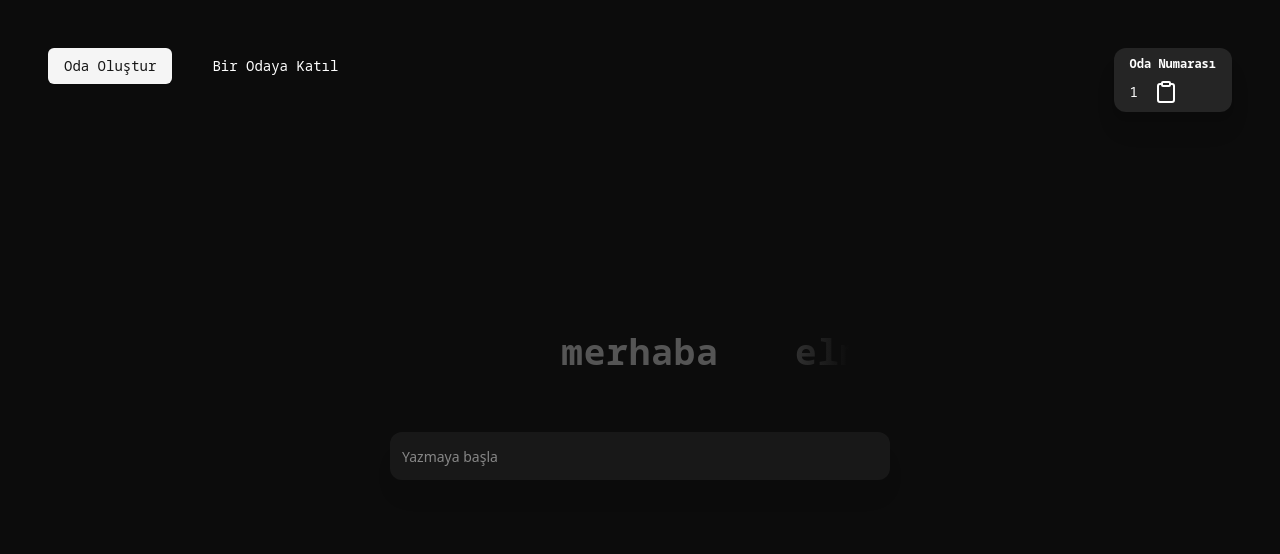
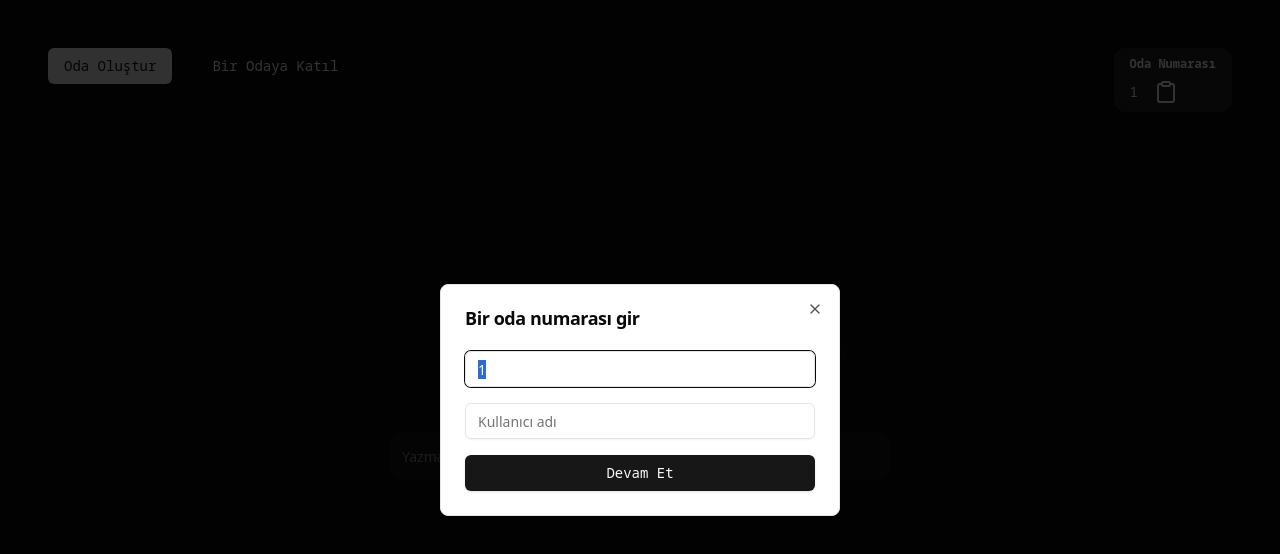
Before and after one commit to serkan-bayram/type-race-frontend, a React (Vite) app: page /1 in a window 1280 px wide. Shown: the top 554 px of the page. Built offline with nearby package versions, Linux system fonts and the light colour scheme; no server answers.

Commit message:
Use websockets for other places

```diff
--- a/src/components/create-room.tsx
+++ b/src/components/create-room.tsx
@@ -24,7 +24,10 @@ export function CreateRoom() {
 
     if (!userName) return;
 
+    localStorage.setItem("userName", userName.toString());
+
     // Connect to websocket and send your userName
+    socket.disconnect();
     socket.connect();
     socket.emit("createRoom", { userName: userName });
 
--- a/src/components/game-info.tsx
+++ b/src/components/game-info.tsx
@@ -1,45 +1,13 @@
-import { useEffect, useState } from "react";
-import { useUpdateRoomStatus } from "@/queries/queries";
-import { useGameStatus } from "@/lib/game-status-context";
-import { useParams } from "react-router-dom";
+import { useRoomSocket } from "@/hooks";
 
 export function Timer() {
-  const [timer, setTimer] = useState(60);
+  const { room } = useRoomSocket();
 
-  const mutation = useUpdateRoomStatus();
-
-  const { setGameStatus } = useGameStatus();
-
-  const { roomId } = useParams();
-
-  useEffect(() => {
-    // TODO: Now, everyone in room sends this request
-    // But only the one who is admin should send it
-    if (timer <= 0) {
-      if (roomId) {
-        mutation.mutate({
-          status: "finished",
-        });
-      } else {
-        setGameStatus("finished");
-      }
-    }
-  }, [timer]);
-
-  useEffect(() => {
-    const interval = setInterval(() => {
-      setTimer((time) => {
-        if (time >= 1) return time - 1;
-        else return time;
-      });
-    }, 1000);
-
-    return () => clearInterval(interval);
-  }, []);
+  if (!room) return null;
 
   return (
     <>
-      <div className="text-2xl font-semibold">{timer}</div>
+      <div className="text-2xl font-semibold">{room.secondsLeft}</div>
       <div>saniye kaldı</div>
     </>
   );
@@ -55,12 +23,12 @@ export function Score() {
 }
 
 export function GameInfo() {
-  const { gameStatus } = useGameStatus();
+  const { room } = useRoomSocket();
 
   return (
     <div className="absolute flex flex-col items-center justify-center text-white font-custom-noto top-36">
-      {gameStatus === "started" && <Timer />}
-      {gameStatus === "finished" && <Score />}
+      {room?.status === "started" && <Timer />}
+      {room?.status === "finished" && <Score />}
     </div>
   );
 }
--- a/src/components/join-room.tsx
+++ b/src/components/join-room.tsx
@@ -5,17 +5,25 @@ import {
   DialogTitle,
   DialogTrigger,
 } from "@/components/ui/dialog";
-import { FormEvent, useState } from "react";
+import { FormEvent, useEffect, useState } from "react";
 import { Button } from "./ui/button";
 import { Input } from "./ui/input";
 import { socket } from "@/socket";
 import { toast } from "sonner";
-import { useNavigate } from "react-router-dom";
+import { useNavigate, useParams } from "react-router-dom";
 
 export function JoinRoom() {
   const [open, setOpen] = useState(false);
 
   const navigate = useNavigate();
+
+  const { roomId } = useParams();
+
+  useEffect(() => {
+    if (socket.disconnected && roomId) {
+      setOpen(true);
+    }
+  }, [roomId]);
 
   const handleSubmit = (e: FormEvent<HTMLFormElement>) => {
     e.preventDefault();
@@ -27,7 +35,10 @@ export function JoinRoom() {
 
     if (!roomId || !userName) return;
 
+    localStorage.setItem("userName", userName.toString());
+
     // Connect to websocket and send your userName
+    socket.disconnect();
     socket.connect();
     socket.emit("joinRoom", { userName: userName, roomId: roomId });
 
@@ -55,7 +66,12 @@ export function JoinRoom() {
           <DialogTitle className="mb-2">Bir oda numarası gir</DialogTitle>
         </DialogHeader>
         <form className="flex flex-col gap-4" onSubmit={handleSubmit}>
-          <Input required name="room-id" placeholder="Oda numarası" />
+          <Input
+            required
+            name="room-id"
+            defaultValue={roomId}
+            placeholder="Oda numarası"
+          />
           <Input
             required
             name="user-name"
--- a/src/components/start-game.tsx
+++ b/src/components/start-game.tsx
@@ -11,7 +11,7 @@ export function StartGame() {
 
   const currentUser = room.users.find((user) => user.id === socket.id);
 
-  if (!currentUser?.isCreator) return null;
+  if (!currentUser?.isCreator || room.status) return null;
 
   const handleSubmit = (e: FormEvent<HTMLFormElement>) => {
     e.preventDefault();
--- a/src/components/word-input.tsx
+++ b/src/components/word-input.tsx
@@ -1,7 +1,8 @@
 import { ChangeEvent, Dispatch, KeyboardEvent, SetStateAction } from "react";
 import { Input } from "./ui/input";
 import { useParams } from "react-router-dom";
-import { useGameStatus } from "@/lib/game-status-context";
+import { useRoomSocket } from "@/hooks";
+import { toast } from "sonner";
 
 export function WordInput({
   history,
@@ -12,9 +13,9 @@ export function WordInput({
   setHistory: Dispatch<SetStateAction<string[]>>;
   wordsList: string[];
 }) {
-  const { gameStatus, setGameStatus } = useGameStatus();
+  const { roomId } = useParams();
 
-  const { roomId } = useParams();
+  const { room } = useRoomSocket();
 
   const historyLastIndex = history.length - 1;
 
@@ -34,10 +35,6 @@ export function WordInput({
 
   const handleChange = (e: ChangeEvent<HTMLInputElement>) => {
     const newInput = e.target.value;
-
-    if (history.length === 1) {
-      setGameStatus("started");
-    }
 
     // If Space is pressed
     if (
@@ -64,9 +61,16 @@ export function WordInput({
     });
   };
 
+  const handleMouseOver = () => {
+    if (!roomId) {
+      toast.info("Create a room to start");
+    }
+  };
+
   return (
     <Input
-      disabled={roomId ? gameStatus !== "started" : false}
+      onMouseOver={handleMouseOver}
+      disabled={room?.status !== "started"}
       value={history[historyLastIndex]}
       onKeyDown={handleKeyDown}
       onChange={handleChange}
--- a/src/hooks.ts
+++ b/src/hooks.ts
@@ -1,8 +1,12 @@
 import { useState } from "react";
 import { socket } from "./socket";
 
+type GameStatus = "started" | "finished";
+
 type Room = {
   roomId: string;
+  secondsLeft: number;
+  status?: GameStatus;
   users: { userName: string; id: string; isCreator: boolean }[];
 };
 
--- a/src/main.tsx
+++ b/src/main.tsx
@@ -14,10 +14,8 @@ const router = createBrowserRouter([
     path: "/:roomId?",
     element: (
       <>
-        <GameStatusProvider>
-          <Toaster />
-          <Root />
-        </GameStatusProvider>
+        <Toaster />
+        <Root />
       </>
     ),
   },
```
